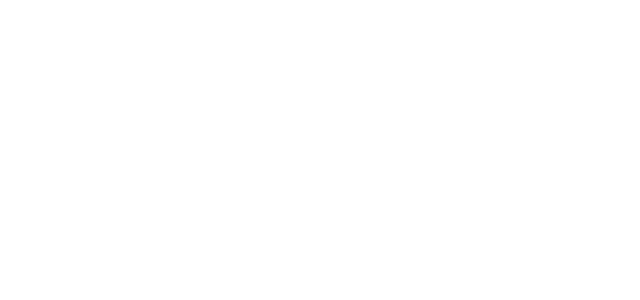
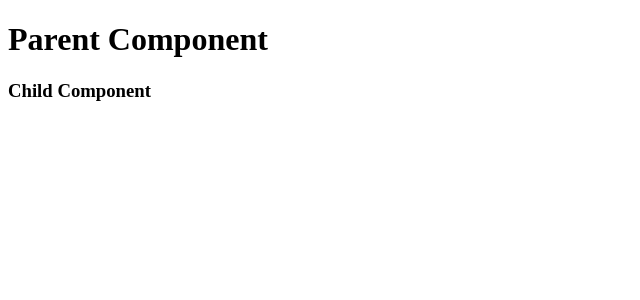
Before and after one commit to acciojob/lift-state-up-3-MohitJindal1991, a React app: page / in a window 1280 px wide. Shown: the top 300 px of the page, without its empty margins (0-640 px from the left). Built offline with nearby package versions, Linux system fonts and the light colour scheme.

Commit message:
Update App.js

```diff
--- a/src/components/App.js
+++ b/src/components/App.js
@@ -5,6 +5,8 @@
 const App = () => {
   return (
     <div>
+      <h1>Parent Component</h1>
+      <h3>Child Component</h3>
         {/* Do not remove the main div */}
     </div>
   )
```
